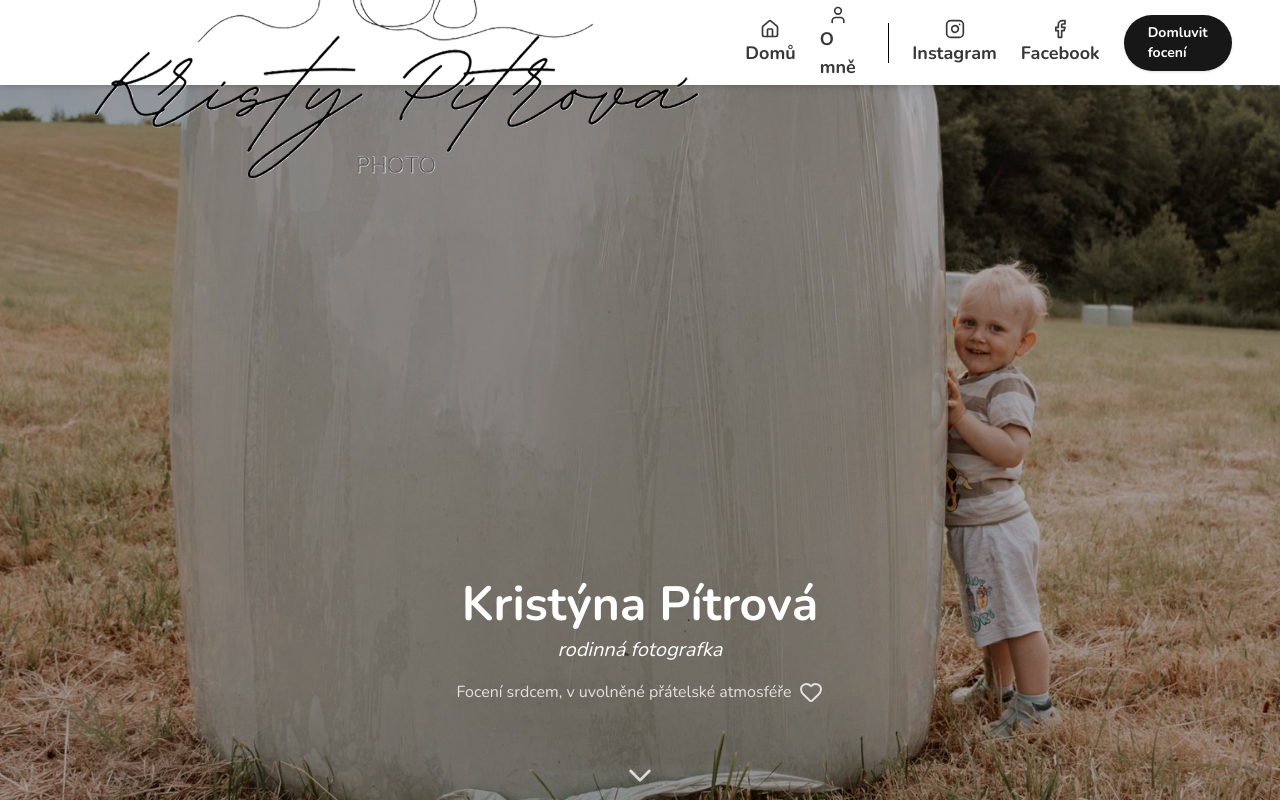
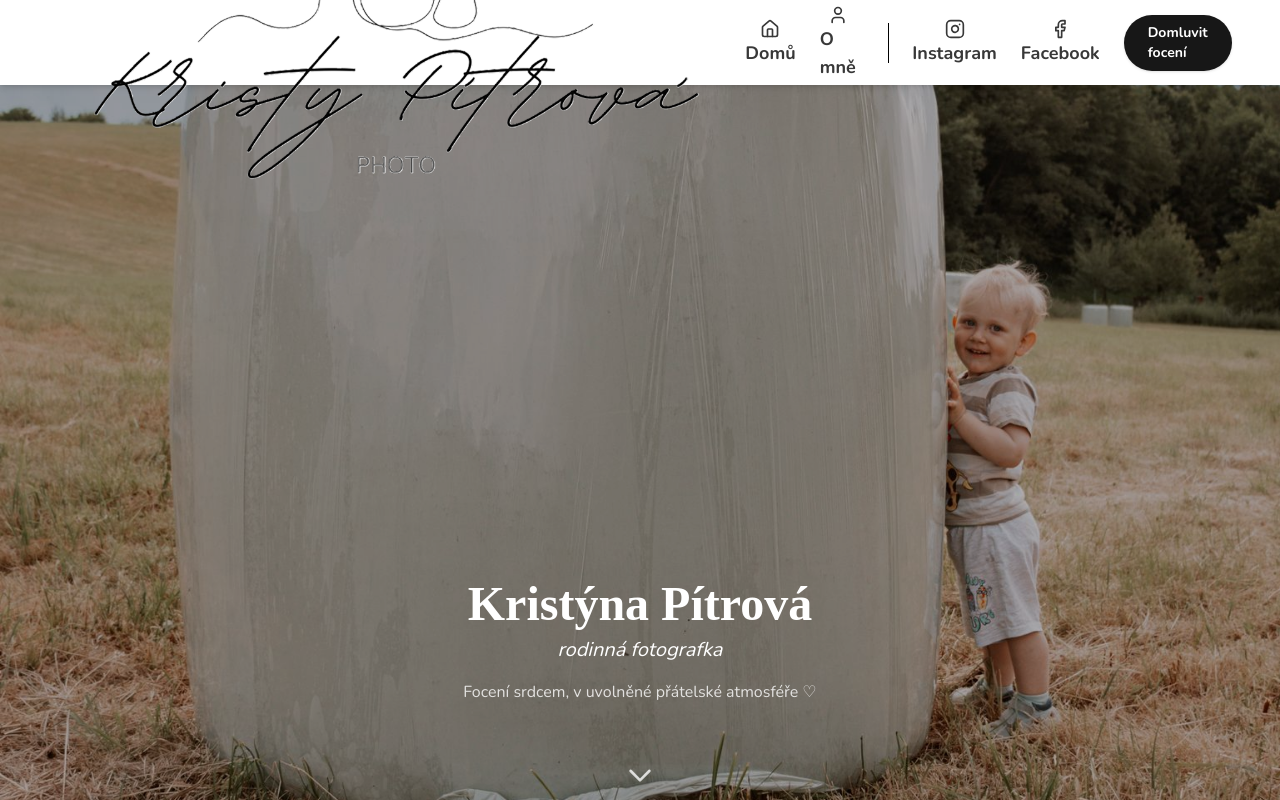
Before and after one commit to StajireK/kristy-photo, a Next.js app: page / in a window 1280 px wide. Built offline with nearby package versions, Linux system fonts and the light colour scheme.

Commit message:
font update

```diff
--- a/src/app/page.tsx
+++ b/src/app/page.tsx
@@ -4,7 +4,6 @@ import { Swiper, SwiperSlide } from "swiper/react";
 import { Autoplay, EffectFade } from "swiper/modules";
 import "swiper/css";
 import "swiper/css/effect-fade";
-import { Heart } from "lucide-react";
 
 const images = [
   "/gallery/gallery1.jpeg",
@@ -44,14 +43,14 @@ export default function HeroSlider() {
               >
                 <div className="h-full w-full bg-black/30 flex items-end justify-center py-24">
                   <div className="z-10 px-4">
-                    <h1 className="text-4xl md:text-5xl font-bold text-white">
+                    <h1 className="text-4xl md:text-5xl font-dancing-script font-bold text-white">
                       Kristýna Pítrová
                     </h1>
                     <p className="mt-2 text-xl italic text-white">
                       rodinná fotografka
                     </p>
                     <p className="mt-4 text-base text-white/80 flex items-center gap-2">
-                      Focení srdcem, v uvolněné přátelské atmosféře <Heart />
+                      Focení srdcem, v uvolněné přátelské atmosféře ♡
                     </p>
                   </div>
                 </div>
```
